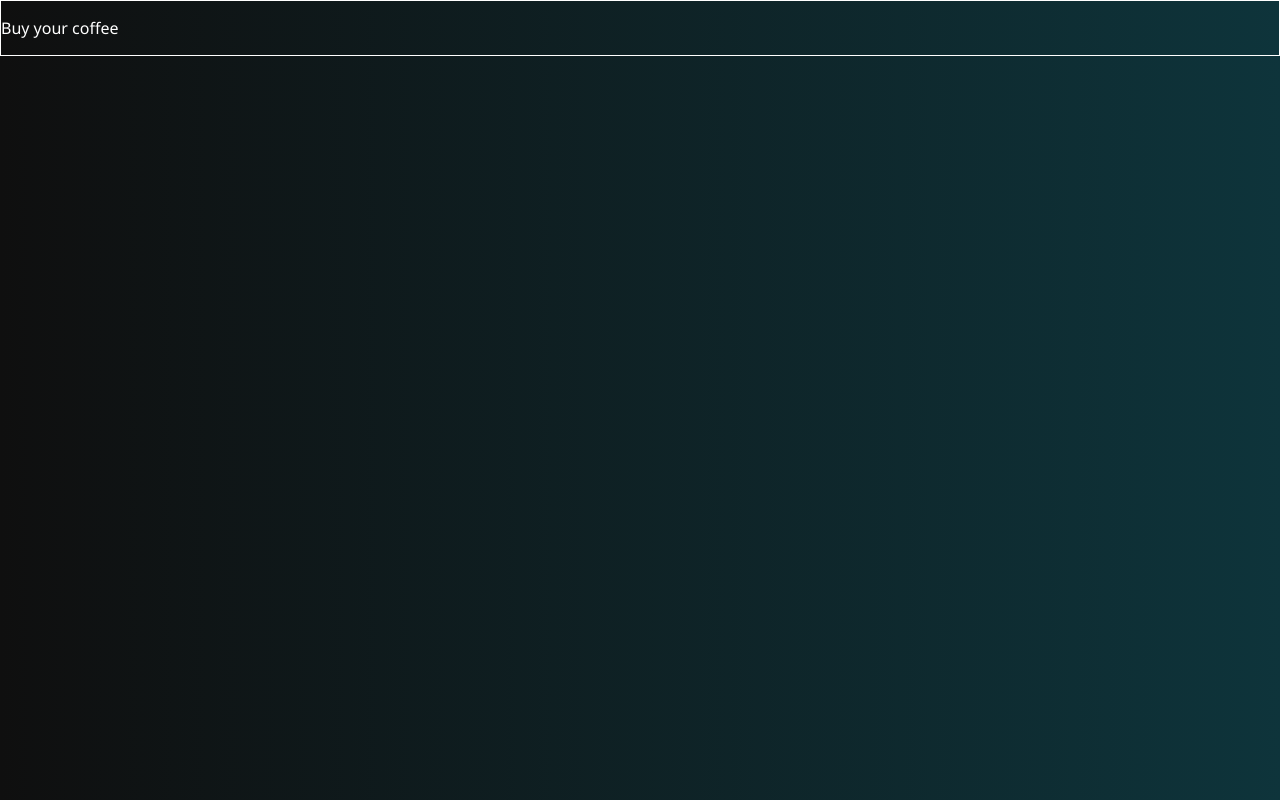
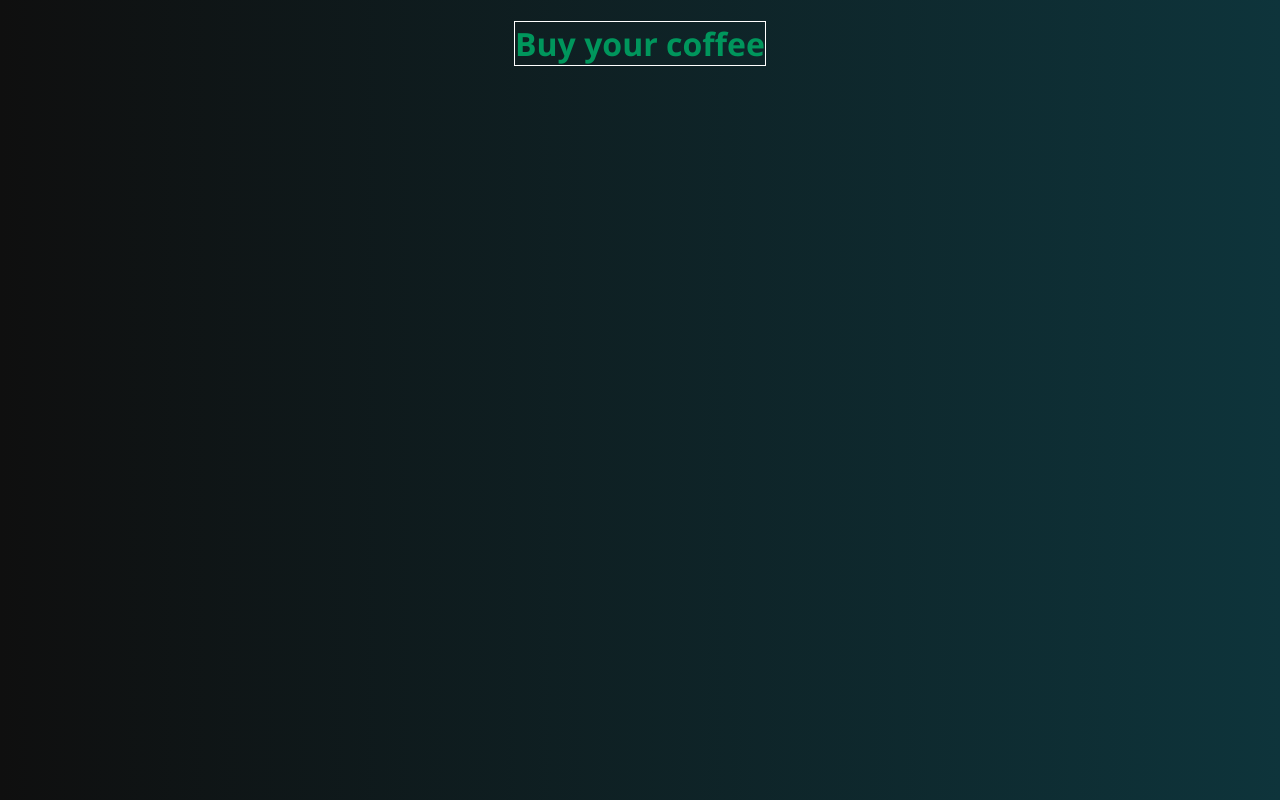
Before and after one commit to SavioHaistem/Intergalatic-CoffeShop, a Nuxt app: page /buy-coffee in a window 1280 px wide. Built offline with nearby package versions, Linux system fonts and the light colour scheme.

Commit message:
buy coffee page

```diff
--- a/app.vue
+++ b/app.vue
@@ -5,8 +5,11 @@
   * {
     color: white;
   }
-  main {
+  div.page {
     display: flex;
-    border: 1px solid white;
+  }
+
+  h1.title {
+    color: rgb(0, 150, 92);
   }
 </style>
--- a/pages/buy-coffee.vue
+++ b/pages/buy-coffee.vue
@@ -1,9 +1,20 @@
 <template>
-  <main>
-    <p>Buy your coffee</p>
-  </main>
+  <div class="page">
+    <header>
+      <h1 class="title">Buy your coffee</h1>
+    </header>
+    <main></main>
+  </div>
 </template>
 
 <script setup lang="ts"></script>
-
+<style scoped>
+  div.page {
+    display: flex;
+    justify-content: center;
+  }
+  h1.title {
+    border: 1px solid white;
+  }
+</style>
 // TODO: Make buy coffee section
```
